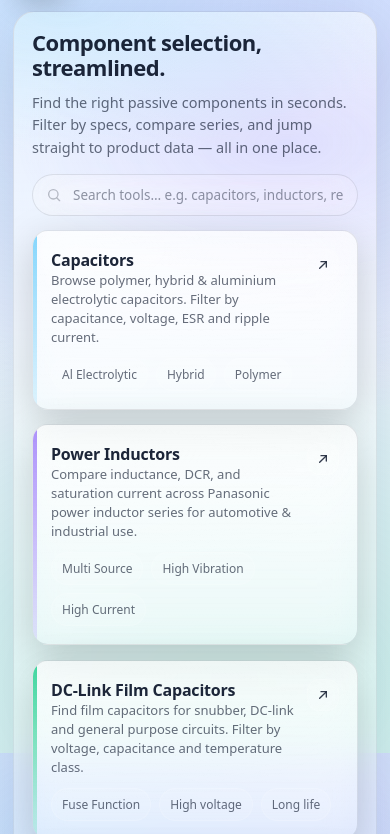
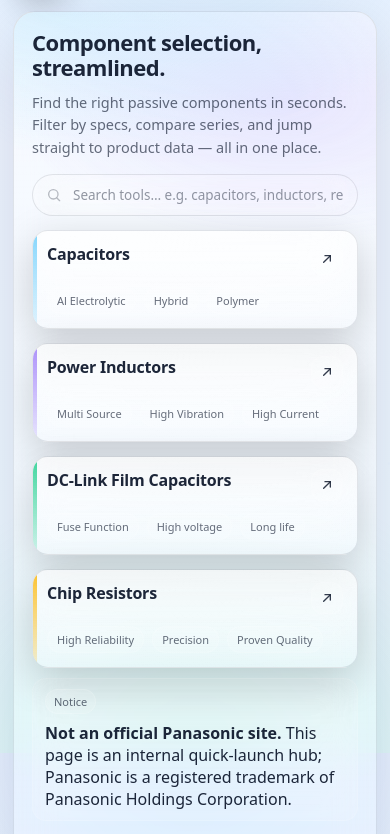
Before and after one commit to ixamuel/pana-landing, a plain HTML site: page index.html in a window 390 px wide. Shown: the part 91-925 px from the top of the page. Drawn offline with Linux system fonts and the light colour scheme.

Commit message:
feat: Update header logo, background gradients, mobile

```diff
--- a/styles.css
+++ b/styles.css
@@ -68,10 +68,11 @@
     "Segoe UI", Roboto, Helvetica, Arial;
   color: var(--text);
   background:
-    radial-gradient(1200px 700px at 18% 10%, rgba(125, 211, 252, .30), transparent 60%),
-    radial-gradient(900px 600px at 70% 18%, rgba(167, 139, 250, .26), transparent 60%),
-    radial-gradient(1000px 700px at 60% 92%, rgba(52, 211, 153, .22), transparent 55%),
+    radial-gradient(80% 50% at 15% 10%, rgba(125, 211, 252, .25), transparent 70%),
+    radial-gradient(70% 45% at 85% 20%, rgba(167, 139, 250, .20), transparent 60%),
+    radial-gradient(90% 55% at 50% 90%, rgba(52, 211, 153, .18), transparent 65%),
     linear-gradient(180deg, var(--bg0), var(--bg1));
+  background-attachment: fixed;
   overflow-x: hidden;
   transition: background .4s ease, color .3s ease;
 }
@@ -819,6 +820,55 @@
   .hero {
     padding: 18px;
   }
+
+  .card {
+    min-height: 0;
+    padding: 12px 14px;
+    gap: 8px;
+  }
+
+  .card .desc {
+    display: none;
+  }
+
+  .meta {
+    flex-wrap: nowrap;
+    overflow-x: auto;
+    padding-bottom: 2px;
+    margin-top: 4px;
+    scrollbar-width: none;
+    /* Firefox */
+    -ms-overflow-style: none;
+    /* IE/Edge */
+  }
+
+  .meta::-webkit-scrollbar {
+    display: none;
+    /* Chrome/Safari/Webkit */
+  }
+
+  .tag {
+    flex: 0 0 auto;
+    padding: 5px 9px;
+    font-size: 11px;
+  }
+}
+
+/* Tighten gradients for mobile portrait */
+@media (max-width: 480px) and (orientation: portrait) {
+  body {
+    background:
+      radial-gradient(100% 40% at 50% 0%, rgba(125, 211, 252, .22), transparent 85%),
+      radial-gradient(100% 40% at 50% 100%, rgba(52, 211, 153, .15), transparent 85%),
+      linear-gradient(180deg, var(--bg0), var(--bg1));
+  }
+
+  body::before {
+    background:
+      radial-gradient(circle at 50% 20%, rgba(255, 255, 255, .08), transparent 50%),
+      radial-gradient(circle at 50% 80%, rgba(255, 255, 255, .06), transparent 50%);
+    opacity: .4;
+  }
 }
 
 @media (prefers-reduced-motion: reduce) {
```
Also changed, not shown: index.html (+3 -4 lines).
